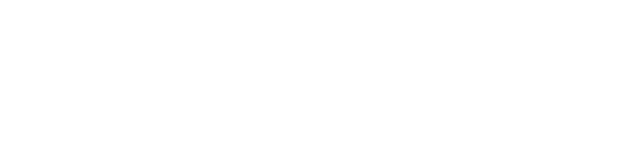
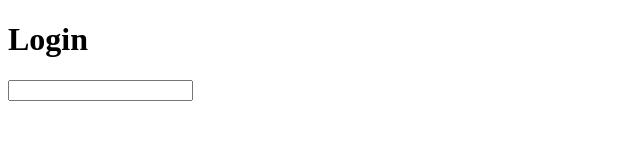
Before and after one commit to TyrannosaurusWarrior9527/WDC_group-project, a plain HTML site: page login.html in a window 1280 px wide. Shown: the whole page, without its empty margins (0-640 px from the left). Drawn offline with Linux system fonts and the light colour scheme.

Commit message:
check some detail

```diff
--- a/login.html
+++ b/login.html
@@ -1,6 +1,14 @@
 <!DOCTYPE html>
 <html lang="en">
 <head>
-
+    <title>Login - TravelDreams</title>
 </head>
+<body>
+    <div class="container">
+    <h1>Login</h1>
+    <form id="loginForm">
+        <input type="text" id="username" placeholder="">
+    </form>
+    </div>
+</body>
 </html>
```
Also changed, not shown: signUp.html (+0 -2 lines).
